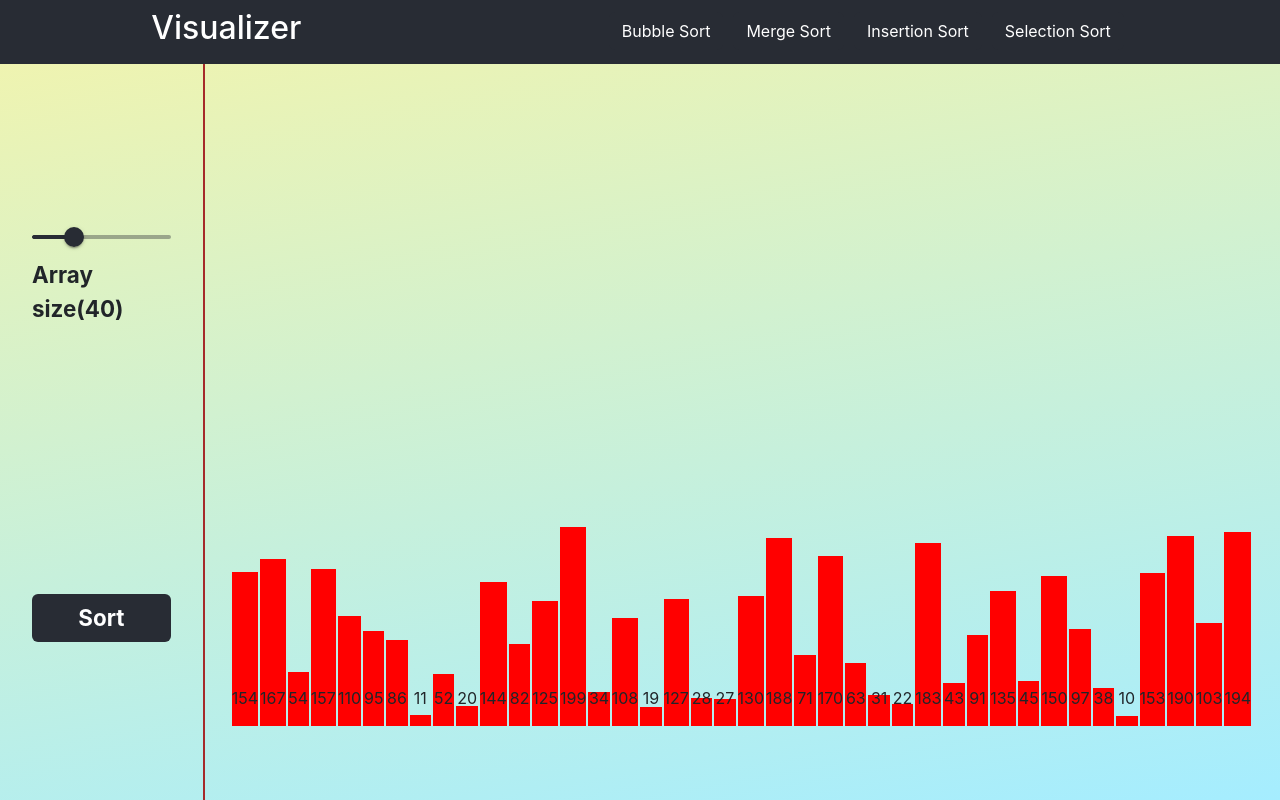
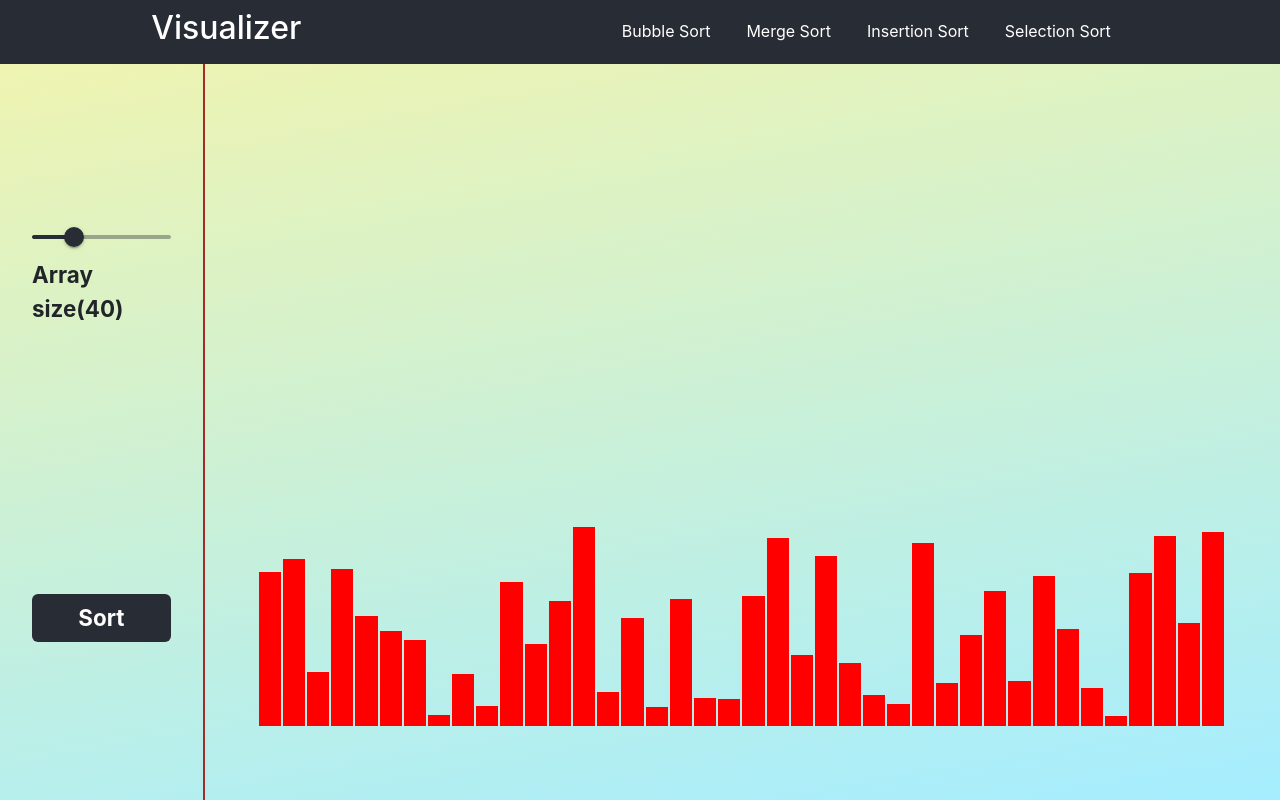
Before and after one commit to mr-amirfazel/sorting_visualizer, a React (Create React App) app: page / in a window 1280 px wide. Built offline with nearby package versions, Linux system fonts and the light colour scheme.

Commit message:
tooltips added

```diff
--- /dev/null
+++ b/src/components/Bar/Bar.js
@@ -0,0 +1,31 @@
+import React from 'react';
+
+import OverlayTrigger from 'react-bootstrap/OverlayTrigger';
+import Tooltip from 'react-bootstrap/Tooltip';
+
+import classes from './Bar.module.css';
+
+const Bar = (props) => {
+    const value = props.value
+
+    const renderTooltip = (props) => (
+        <Tooltip id="button-tooltip" {...props}>
+          {value}
+        </Tooltip>
+      );
+
+    return (
+        <OverlayTrigger
+      placement="top"
+      delay={{ show: 250, hide: 400 }}
+      overlay={renderTooltip}
+    >
+       <div key={props.value} label={props.value} className={classes.bar} style={{ height: `${props.value}px`, width: `${props.size}%` }}>
+
+        </div>
+    </OverlayTrigger>
+    );
+
+}
+
+export default Bar;
--- /dev/null
+++ b/src/components/Bar/Bar.module.css
@@ -0,0 +1,8 @@
+.bar{
+    display: flex;
+    justify-content:flex-end;
+    text-align:center;
+    flex-direction: column;
+    background-color: red;
+    margin: auto 2px 0 auto;
+}
--- a/src/components/SortingField/SoringField.module.css
+++ b/src/components/SortingField/SoringField.module.css
@@ -2,7 +2,7 @@
     display:flex;
     align-items:center;
     justify-content:center;
-    width:95%;
+    width:90%;
     text-align:center;
     height:90%;
     /* background-color:cyan;    */
--- a/src/components/SortingField/SortingField.js
+++ b/src/components/SortingField/SortingField.js
@@ -1,5 +1,7 @@
 import React, { useEffect, useState } from 'react';
 import {useSelector, useDispatch} from 'react-redux';
+
+import Bar from '../Bar/Bar';
 
 import classes from './SoringField.module.css';
 
@@ -35,9 +37,7 @@ const SortingField = () => {
             <div className={classes.bars}>
                 {arr.map(item => {
                     return (
-                        <div key={item} label={item} className={classes.bar} style={{ height: `${item}px`, width: `${size/10}%` }}>
-                            <p>{item}</p>
-                        </div>
+                       <Bar value={item} size={size} />
                     );
                 })}
             </div>
```
